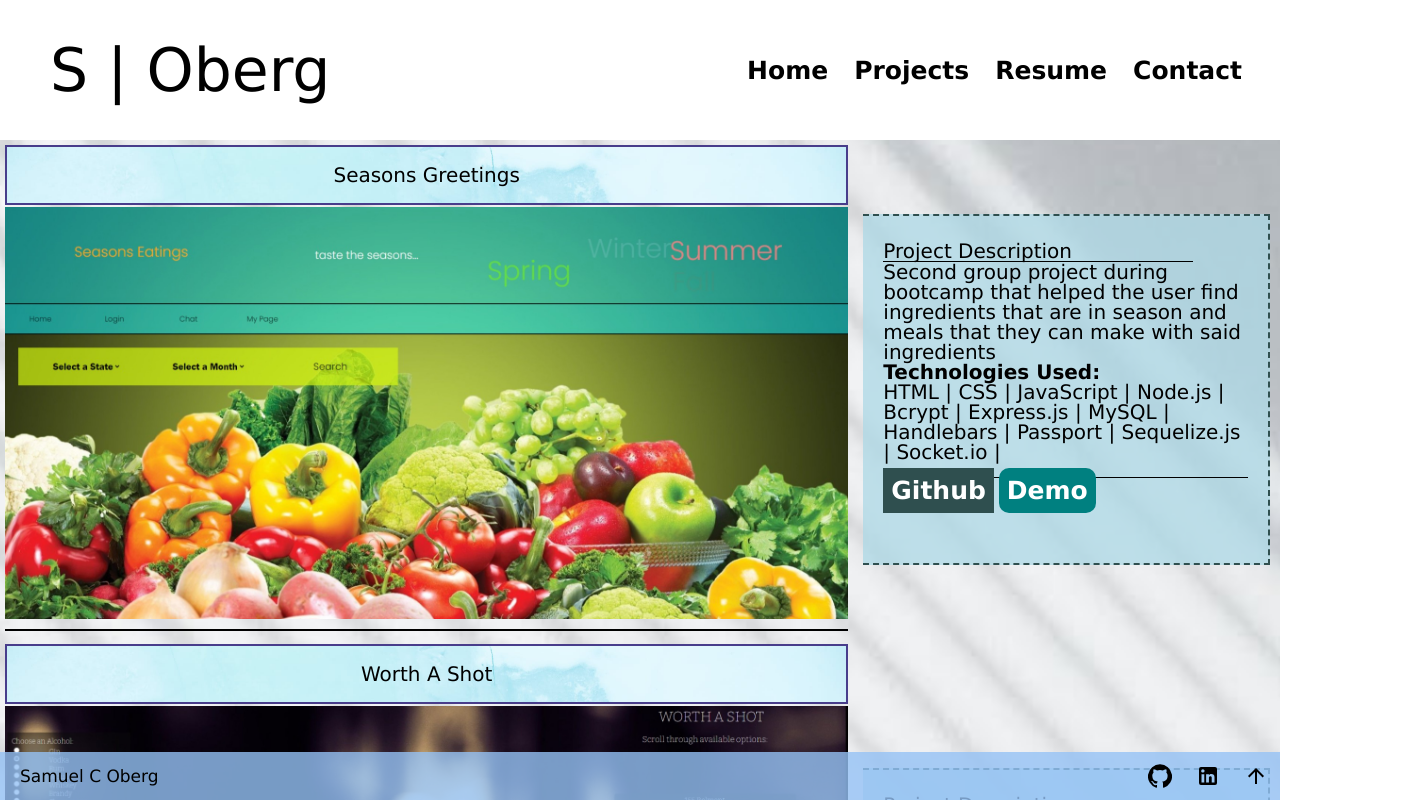
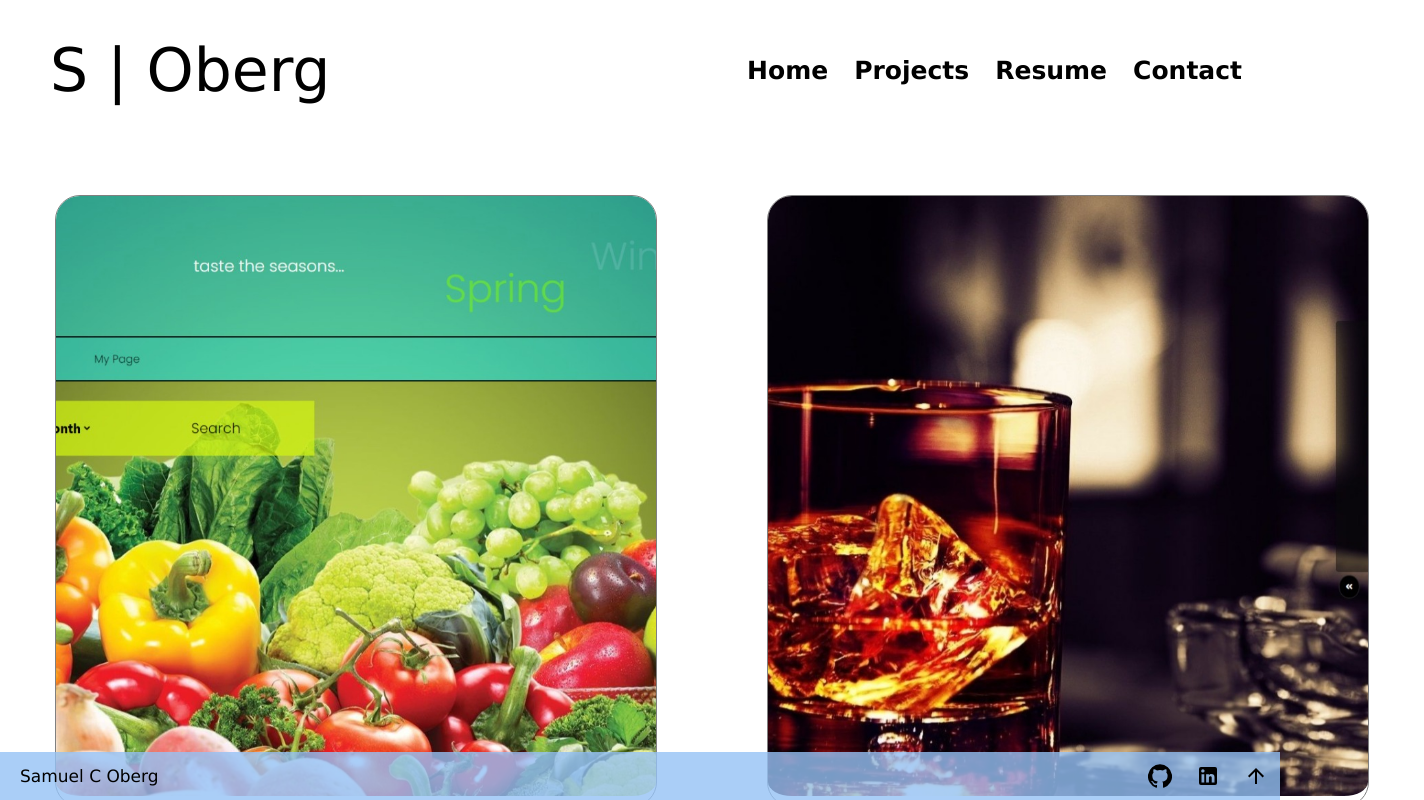
Before and after one commit to sosoberg/react_portfolio, a React (Create React App) app in the folder client/: page /projects in a window 1280 px wide. Shown: the top 800 px of the page, 1424 px wide, since content can reach past the window. Built offline with nearby package versions, Linux system fonts and the light colour scheme.

Commit message:
project page styling

```diff
--- a/client/src/components/ProjectCard/index.js
+++ b/client/src/components/ProjectCard/index.js
@@ -6,18 +6,19 @@ function ProjectCard(props) {
     return (
         <div className='projectCardGrid'>
             <section className="project">
-                <h2 className="pcHeader">{props.name}</h2>
                 <img className="pcImage" src={props.image} alt="projectImg"/>
             </section>
-            <aside className='projectExtra'>
+            {/* <aside className='projectExtra'>
+            <h2 className="pcHeader">{props.name}</h2>
                 <p className='projectDescriptionHead'>Project Description</p>
+
                     <p>{props.description}</p>
                     <p className='techUsedHead'>Technologies Used:</p>
                     <p className='techUsed'>{props.tech}</p>
                     <div className='projectButtons'>
                         <a className="githubLink" href={props.githubLink}>Github</a><a className="demoLink" href={props.demoLink}>Demo</a>
                     </div>
-            </aside>
+            </aside> */}
         </div>
     );
 };
--- a/client/src/components/ProjectCard/style.css
+++ b/client/src/components/ProjectCard/style.css
@@ -1,6 +1,6 @@
 .projectCardGrid {
     display: grid;
-    grid-template-columns: 2fr 1fr;
+    grid-template-columns: 1fr;
     align-items: center;
     font-size: 20px;
 }
@@ -12,33 +12,33 @@
 
 .pcHeader {
     margin: 0px;
-    text-align: center;
-    padding: 18px;
-    background-color: rgba(112, 182, 247, 0.75);
-    border: 2px solid darkslateblue;
     margin-bottom: 2px;
-    background-image: url('../../images/projectheaderbackground.jpeg');
     background-size: 100%;
+    font-size: 30px;
+    font-weight: bold;
+    padding-bottom: 20px;
 }
 
 .pcImage {
-    width: 100%;
     padding-bottom: 10px;
-    border-bottom: solid black 2px;
+    margin: 50px;
+    width: 600px; /* width of container */
+    height: 600px; /* height of container */
+    object-fit: cover;
+    border-radius: 25px;
+    border: 1px solid grey;
 }
 
 .projectExtra {
     padding: 25px 20px 60px 20px;
     margin: 0px 10px 0px 10px;
-    border-top: 2px dashed darkslategray;
-    border-right: 2px dashed darkslategray;
-    border-bottom: 2px dashed darkslategray;
-    background-color: rgb(173, 216, 230, .75)
+    display: none;
 }
 
 .projectDescriptionHead {
     border-bottom: 1px solid black;
-    width: 85%;
+    width: 100%;
+    margin-bottom: 15px;
 }
 
 .techUsedHead {
@@ -87,13 +87,6 @@
     .projectDescriptionHead {
         width: 100%;
     }
-    .projectExtra {
-        border-top: none;
-        border-left: 2px dashed darkslategray;
-        border-right: 2px dashed darkslategray;
-        border-bottom: 2px dashed darkslategray;
-        border-top: 3px darkslategray solid;
-    }
 }
 
 @media only screen and (max-width: 400px) {
--- a/client/src/pages/grids.css
+++ b/client/src/pages/grids.css
@@ -124,10 +124,8 @@ body {
 /* Project Page */
 
 .projectGrid {
-  background-image: url('../images/projectpagebackground.jpeg');
-  background-size: 300%;
-  background-attachment: fixed;
-  background-position: center -200px;
+  display: grid;
+  grid-template-columns: 1fr 1fr;
 }
 
 /* Contact Page */
```
